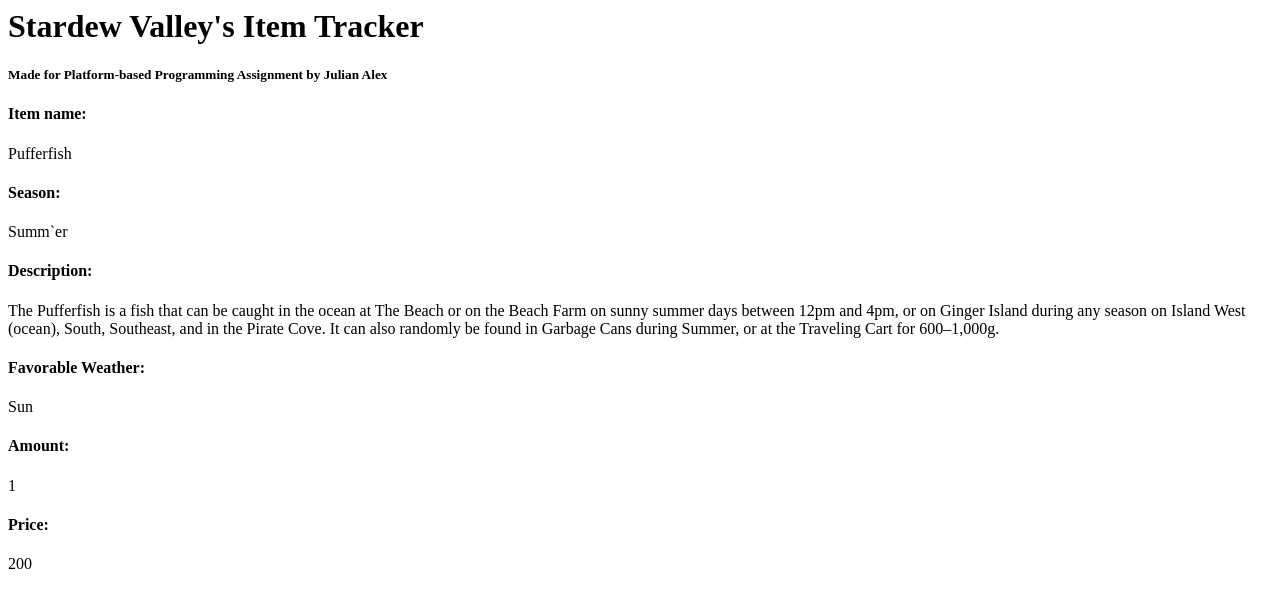
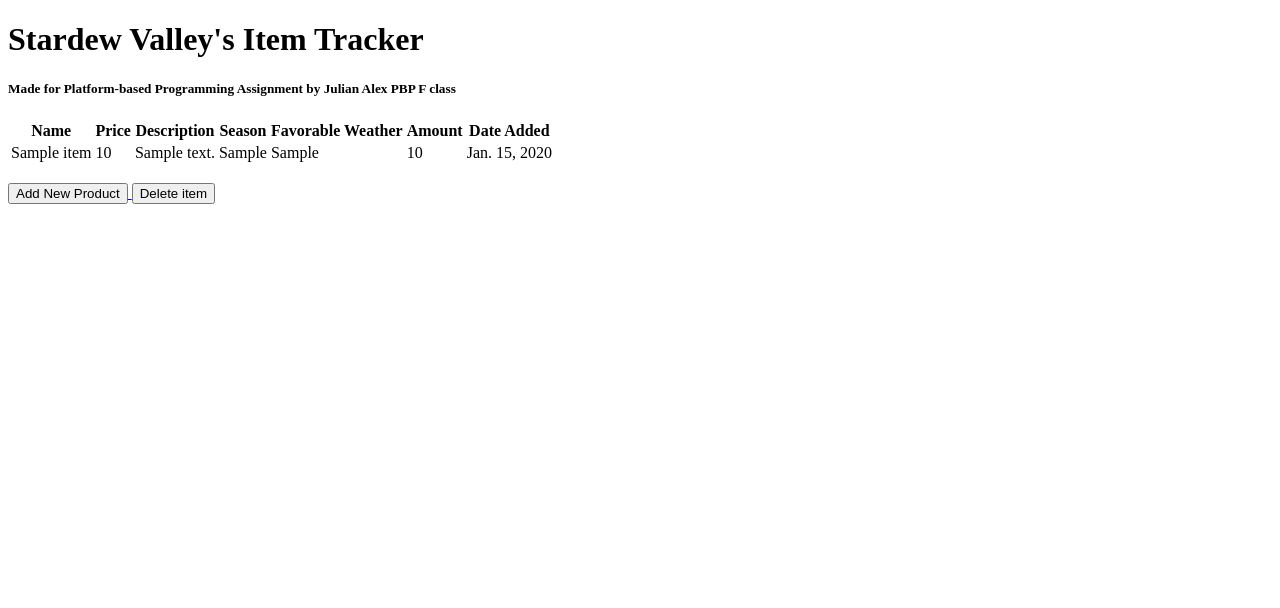
Before and after one commit to firedfrogg/stardew_tracker, a Django app: page / in a window 1280 px wide. Shown: the top 608 px of the page. Run offline with Django 4.2, Linux system fonts and the light colour scheme; tables that the repository leaves empty hold one stand-in row (values such as "Sample post").

Commit message:
Made Progress For Tugas 2

```diff
--- a/main/models.py
+++ b/main/models.py
@@ -9,6 +9,8 @@
     price = models.IntegerField()
     description = models.TextField()
     amount = models.IntegerField()
+    date_added = models.DateField(auto_now_add=True)
+
 
     def calculate_total(self):
         return self.price * self.amount
--- a/main/templates/main.html
+++ b/main/templates/main.html
@@ -1,14 +1,45 @@
-<h1>{{application_name}}</h1>
-<h5>Made for Platform-based Programming Assignment by {{name}}</h5>
-<h4>Item name: </h4>
-<p> {{ item_name }} </p>
-<h4>Season: </h4>
-<p> {{ season }} </p>
-<h4>Description: </h4>
-<p>{{ description }}</p>
-<h4>Favorable Weather: </h4>
-<p>{{ favorable_weather }}</p>
-<h4>Amount: </h4>
-<p>{{ amount }}</p>
-<h4>Price: </h4>
-<p> {{ price }} </p>
+{% extends 'base.html' %}
+
+{% block content %}
+    <h1>{{application_name}}</h1>
+    <h5>Made for Platform-based Programming Assignment by {{name}} {{class}} class</h5>
+    <table>
+        <tr>
+            <th>Name</th>
+            <th>Price</th>
+            <th>Description</th>
+            <th>Season</th>
+            <th>Favorable Weather</th>
+            <th>Amount</th>
+            <th>Date Added</th>
+        </tr>
+
+        {% comment %} Berikut cara memperlihatkan data produk di bawah baris ini {% endcomment %}
+
+        {% for item in items %}
+            <tr>
+                <td>{{item.name}}</td>
+                <td>{{item.price}}</td>
+                <td>{{item.description}}</td>
+                <td>{{item.season}}</td>
+                <td>{{item.favorable_weather}}</td>
+                <td>{{item.amount}}</td>
+                <td>{{item.date_added}}</td>
+            </tr>
+        {% endfor %}
+    </table>
+
+    <br />
+
+    <a href="{% url 'main:create_product' %}">
+        <button>
+            Add New Product
+        </button>
+    </a>
+
+    <a href="{% url 'main:delete_item' %}">
+        <button>
+            Delete item
+        </button>
+    </a>
+{% endblock content %}
--- a/main/urls.py
+++ b/main/urls.py
@@ -1,8 +1,14 @@
 from django.urls import path
-from main.views import show_main
+from main.views import show_main, create_product, delete_item, show_xml, show_json, show_xml_by_id, show_json_by_id
 
 app_name = 'main'
 
 urlpatterns = [
     path('', show_main, name='show_main'),
+    path('create-product', create_product, name='create_product'),
+    path('delete-item', delete_item, name='delete_item'),
+    path('json/', show_json, name='show_json'),
+    path('xml/<int:id>/', show_xml_by_id, name='show_xml_by_id'),
+    path('json/<int:id>/', show_json_by_id, name='show_json_by_id'),
+    path('xml/', show_xml, name='show_xml')
 ]
--- a/main/views.py
+++ b/main/views.py
@@ -1,20 +1,64 @@
-from django.shortcuts import render
+from django.shortcuts import render, get_object_or_404
+from django.http import HttpResponseRedirect
+from main.forms import ProductForm
+from main.models import Item
+from django.urls import reverse
+from django.http import HttpResponse
+from django.core import serializers
 
 
 # Create your views here.
 def show_main(request):
+    items = Item.objects.all()
     context = {
         'application_name': 'Stardew Valley\'s Item Tracker',
         'name': 'Julian Alex',
-        'item_name': 'Pufferfish',
-        'season': 'Summ`er',
-        'favorable_weather': 'Sun',
-        'price': 200,
-        'description': 'The Pufferfish is a fish that can be caught in the ocean at The Beach or on the Beach Farm on '
-                       'sunny summer days between 12pm and 4pm, or on Ginger Island during any season on Island West '
-                       '(ocean), South, Southeast, and in the Pirate Cove. It can also randomly be found in Garbage '
-                       'Cans during Summer, or at the Traveling Cart for 600–1,000g.',
-        'amount': 1
+        'class': 'PBP F',
+        'items': items
+        #'item_name': 'Pufferfish',
+        #'season': 'Summ`er',
+        #'favorable_weather': 'Sun',
+        #'price': 200,
+        #'description': 'The Pufferfish is a fish that can be caught in the ocean at The Beach or on the Beach Farm on '
+        #               'sunny summer days between 12pm and 4pm, or on Ginger Island during any season on Island West '
+        #               '(ocean), South, Southeast, and in the Pirate Cove. It can also randomly be found in Garbage '
+        #               'Cans during Summer, or at the Traveling Cart for 600–1,000g.',
+        #'amount': 1
     }
 
     return render(request, "main.html", context)
+
+def create_product(request):
+    form = ProductForm(request.POST or None)
+
+    if form.is_valid() and request.method == "POST":
+        form.save()
+        return HttpResponseRedirect(reverse('main:show_main'))
+
+    context = {'form': form}
+    return render(request, "create_product.html", context)
+
+def delete_item(request, item_id):
+    # Get the item object to delete
+    item = get_object_or_404(Item, pk=item_id)
+
+    if request.method == 'POST':
+        # Delete the item if the request method is POST
+        item.delete()
+        return HttpResponseRedirect(reverse('main:show_main'))
+
+def show_xml(request):
+    data = Item.objects.all()
+    return HttpResponse(serializers.serialize("xml", data), content_type="application/xml")
+
+def show_json(request):
+    data = Item.objects.all()
+    return HttpResponse(serializers.serialize("json", data), content_type="application/json")
+
+def show_xml_by_id(request, id):
+    data = Item.objects.filter(pk=id)
+    return HttpResponse(serializers.serialize("xml", data), content_type="application/xml")
+
+def show_json_by_id(request, id):
+    data = Item.objects.filter(pk=id)
+    return HttpResponse(serializers.serialize("json", data), content_type="application/json")
--- a/requirements.txt
+++ b/requirements.txt
@@ -4,3 +4,4 @@
 psycopg2-binary
 requests
 urllib3
+django-environ
--- /dev/null
+++ b/templates/base.html
@@ -0,0 +1,18 @@
+{% load static %}
+<!DOCTYPE html>
+<html lang="en">
+    <head>
+        <meta charset="UTF-8" />
+        <meta
+            name="viewport"
+            content="width=device-width, initial-scale=1.0"
+        />
+        {% block meta %}
+        {% endblock meta %}
+    </head>
+
+    <body>
+        {% block content %}
+        {% endblock content %}
+    </body>
+</html>
```
Also changed, not shown: main/forms.py (added, +7 -0 lines), main/templates/create_product.html (added, +19 -0 lines), stardew_tracker/settings.py (+11 -2 lines), .github/workflows/pbp-deploy.yml (added), main/migrations/0003_item_date_added.py (added), 3 other files.
